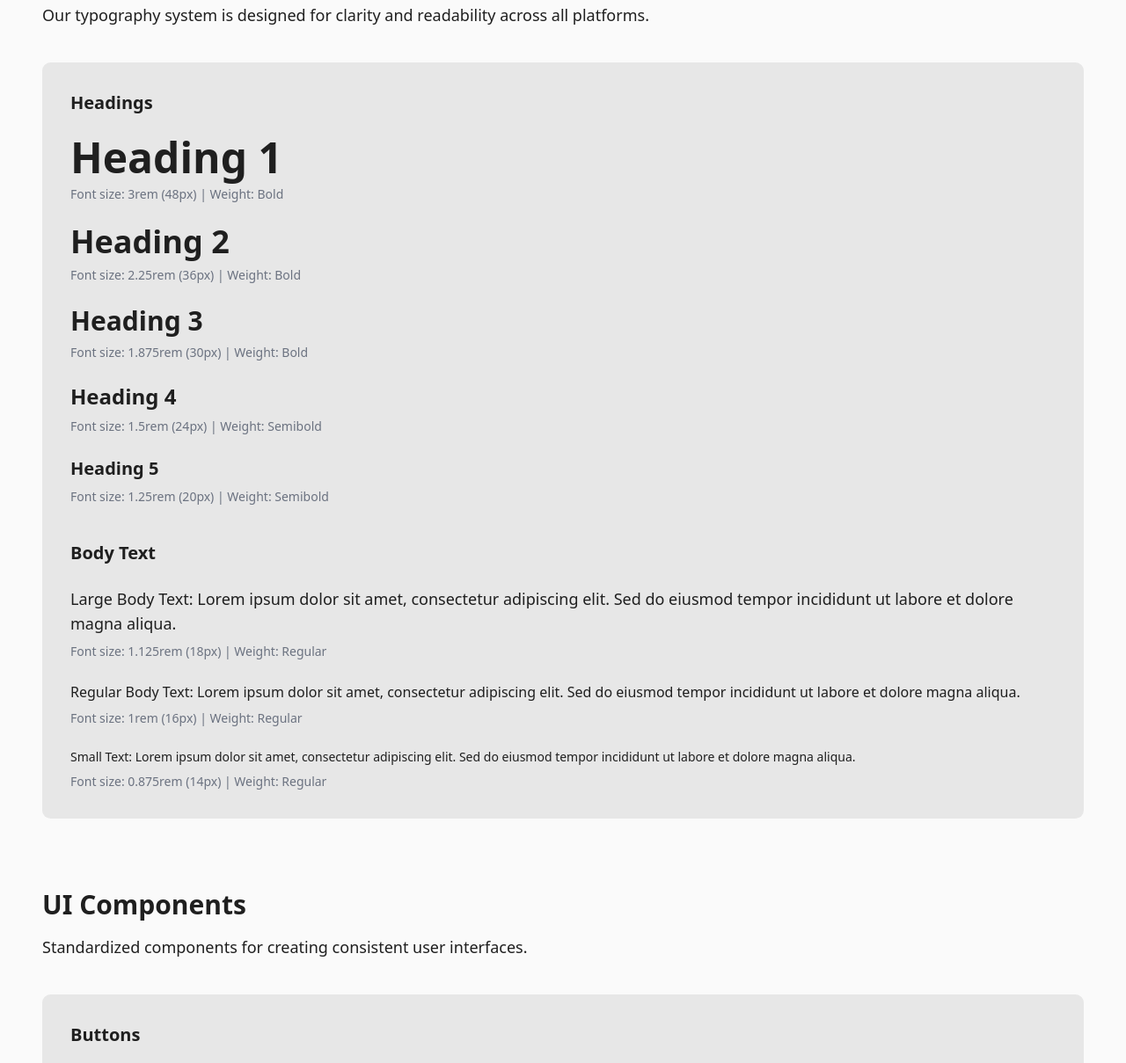
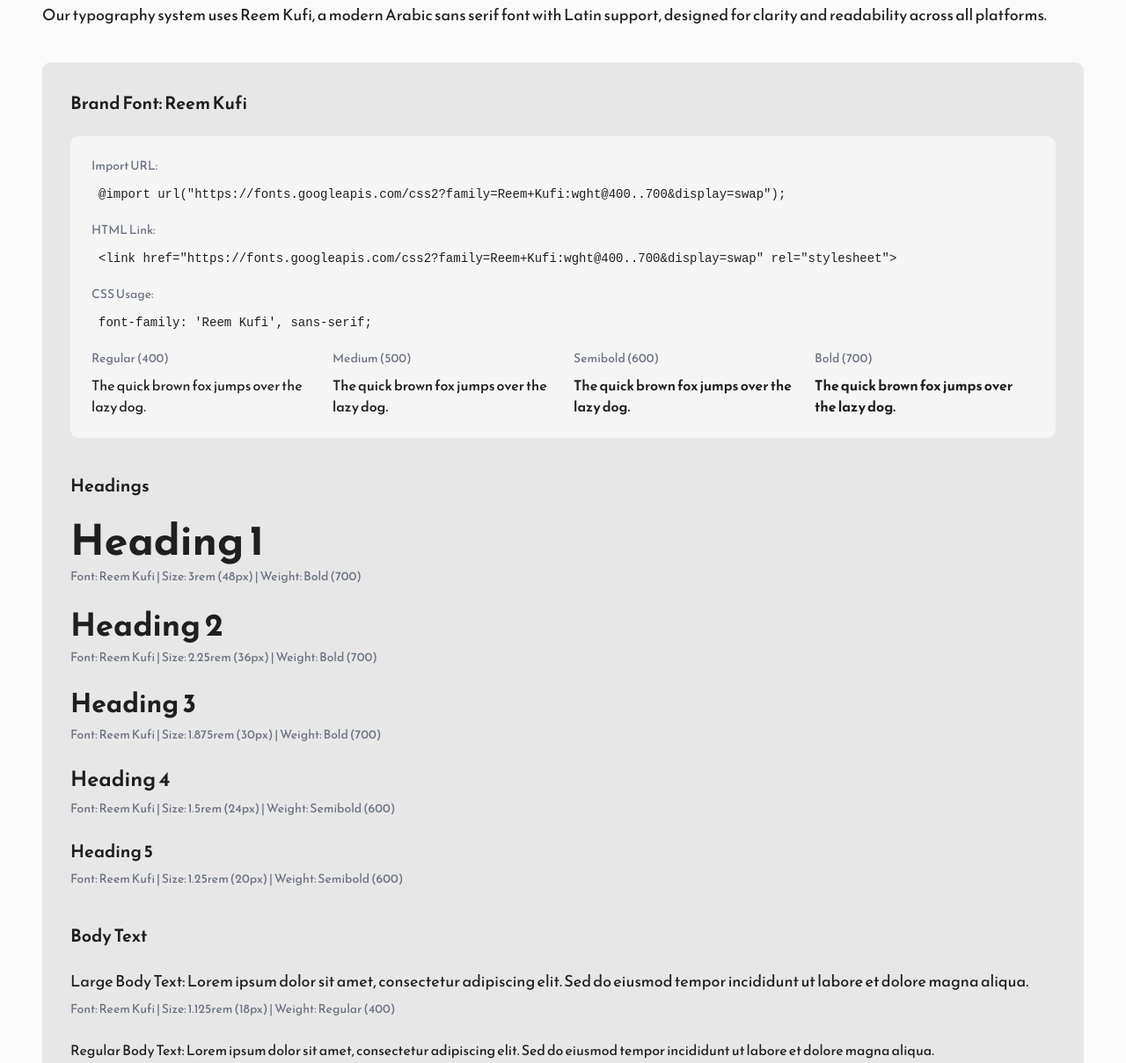
Before and after one commit to Web-ForgeX/Branding, a plain HTML site: page index.html in a window 1280 px wide. Shown: the part 2030-3239 px from the top of the page at 88% size. Drawn offline with nearby package versions, Linux system fonts and the light colour scheme.

Commit message:
Added font

```diff
--- a/index.html
+++ b/index.html
@@ -5,6 +5,9 @@
   <meta name="viewport" content="width=device-width, initial-scale=1.0">
   <title>ForgeX Branding Guidelines</title>
   <link href="https://cdnjs.cloudflare.com/ajax/libs/tailwindcss/2.2.19/tailwind.min.css" rel="stylesheet">
+  <link rel="preconnect" href="https://fonts.googleapis.com">
+  <link rel="preconnect" href="https://fonts.gstatic.com" crossorigin>
+  <link href="https://fonts.googleapis.com/css2?family=Reem+Kufi:wght@400..700&display=swap" rel="stylesheet">
   <style>
     :root {
       --color-background: oklch(98.51% 0 0);
@@ -35,11 +38,13 @@
       --radius-md: calc(0.6rem - 2px);
       --radius-lg: 0.6rem;
       --radius-xl: calc(0.6rem + 4px);
+      --font-family: 'Reem Kufi', sans-serif;
     }
 
     body {
       background-color: var(--color-background);
       color: var(--color-foreground);
+      font-family: var(--font-family);
     }
 
     .primary-bg {
@@ -132,9 +137,28 @@
       align-items: center;
       margin: 0 1rem 1.5rem 0;
     }
+
+    .font-example {
+      margin-bottom: 2rem;
+      padding: 1.5rem;
+      background-color: var(--color-muted);
+      border-radius: var(--radius-lg);
+    }
+
+    .font-weights {
+      display: flex;
+      flex-wrap: wrap;
+      gap: 1.5rem;
+      margin-top: 1rem;
+    }
+
+    .font-weight-example {
+      flex: 1;
+      min-width: 200px;
+    }
   </style>
 </head>
-<body class="font-sans">
+<body>
   <!-- Navigation -->
   <nav class="py-4 px-6 md:px-12 flex justify-between items-center border-b border-color">
     <div class="text-2xl font-bold">ForgeX</div>
@@ -260,32 +284,63 @@
     <section id="typography" class="mb-20">
       <div class="mb-10">
         <h2 class="text-3xl font-bold mb-4">Typography</h2>
-        <p class="text-lg">Our typography system is designed for clarity and readability across all platforms.</p>
+        <p class="text-lg">Our typography system uses Reem Kufi, a modern Arabic sans serif font with Latin support, designed for clarity and readability across all platforms.</p>
       </div>
 
       <div class="card-bg rounded-card p-8">
+        <div class="mb-10">
+          <h3 class="text-xl font-semibold mb-6">Brand Font: Reem Kufi</h3>
+          <div class="font-example">
+            <p class="text-sm mb-1 text-gray-500">Import URL:</p>
+            <div class="color-code mb-4">@import url("https://fonts.googleapis.com/css2?family=Reem+Kufi:wght@400..700&display=swap");</div>
+            <p class="text-sm mb-1 text-gray-500">HTML Link:</p>
+            <div class="color-code mb-4">&lt;link href="https://fonts.googleapis.com/css2?family=Reem+Kufi:wght@400..700&display=swap" rel="stylesheet"&gt;</div>
+            <p class="text-sm mb-1 text-gray-500">CSS Usage:</p>
+            <div class="color-code mb-4">font-family: 'Reem Kufi', sans-serif;</div>
+
+            <div class="font-weights">
+              <div class="font-weight-example">
+                <p class="text-sm text-gray-500 mb-2">Regular (400)</p>
+                <p style="font-weight: 400">The quick brown fox jumps over the lazy dog.</p>
+              </div>
+              <div class="font-weight-example">
+                <p class="text-sm text-gray-500 mb-2">Medium (500)</p>
+                <p style="font-weight: 500">The quick brown fox jumps over the lazy dog.</p>
+              </div>
+              <div class="font-weight-example">
+                <p class="text-sm text-gray-500 mb-2">Semibold (600)</p>
+                <p style="font-weight: 600">The quick brown fox jumps over the lazy dog.</p>
+              </div>
+              <div class="font-weight-example">
+                <p class="text-sm text-gray-500 mb-2">Bold (700)</p>
+                <p style="font-weight: 700">The quick brown fox jumps over the lazy dog.</p>
+              </div>
+            </div>
+          </div>
+        </div>
+
         <div class="mb-10">
           <h3 class="text-xl font-semibold mb-6">Headings</h3>
           <div class="space-y-6">
             <div>
               <h1 class="text-5xl font-bold">Heading 1</h1>
-              <p class="text-sm mt-2 text-gray-500">Font size: 3rem (48px) | Weight: Bold</p>
+              <p class="text-sm mt-2 text-gray-500">Font: Reem Kufi | Size: 3rem (48px) | Weight: Bold (700)</p>
             </div>
             <div>
               <h2 class="text-4xl font-bold">Heading 2</h2>
-              <p class="text-sm mt-2 text-gray-500">Font size: 2.25rem (36px) | Weight: Bold</p>
+              <p class="text-sm mt-2 text-gray-500">Font: Reem Kufi | Size: 2.25rem (36px) | Weight: Bold (700)</p>
             </div>
             <div>
               <h3 class="text-3xl font-bold">Heading 3</h3>
-              <p class="text-sm mt-2 text-gray-500">Font size: 1.875rem (30px) | Weight: Bold</p>
+              <p class="text-sm mt-2 text-gray-500">Font: Reem Kufi | Size: 1.875rem (30px) | Weight: Bold (700)</p>
             </div>
             <div>
               <h4 class="text-2xl font-semibold">Heading 4</h4>
-              <p class="text-sm mt-2 text-gray-500">Font size: 1.5rem (24px) | Weight: Semibold</p>
+              <p class="text-sm mt-2 text-gray-500">Font: Reem Kufi | Size: 1.5rem (24px) | Weight: Semibold (600)</p>
             </div>
             <div>
               <h5 class="text-xl font-semibold">Heading 5</h5>
-              <p class="text-sm mt-2 text-gray-500">Font size: 1.25rem (20px) | Weight: Semibold</p>
+              <p class="text-sm mt-2 text-gray-500">Font: Reem Kufi | Size: 1.25rem (20px) | Weight: Semibold (600)</p>
             </div>
           </div>
         </div>
@@ -295,15 +350,15 @@
           <div class="space-y-6">
             <div>
               <p class="text-lg">Large Body Text: Lorem ipsum dolor sit amet, consectetur adipiscing elit. Sed do eiusmod tempor incididunt ut labore et dolore magna aliqua.</p>
-              <p class="text-sm mt-2 text-gray-500">Font size: 1.125rem (18px) | Weight: Regular</p>
+              <p class="text-sm mt-2 text-gray-500">Font: Reem Kufi | Size: 1.125rem (18px) | Weight: Regular (400)</p>
             </div>
             <div>
               <p>Regular Body Text: Lorem ipsum dolor sit amet, consectetur adipiscing elit. Sed do eiusmod tempor incididunt ut labore et dolore magna aliqua.</p>
-              <p class="text-sm mt-2 text-gray-500">Font size: 1rem (16px) | Weight: Regular</p>
+              <p class="text-sm mt-2 text-gray-500">Font: Reem Kufi | Size: 1rem (16px) | Weight: Regular (400)</p>
             </div>
             <div>
               <p class="text-sm">Small Text: Lorem ipsum dolor sit amet, consectetur adipiscing elit. Sed do eiusmod tempor incididunt ut labore et dolore magna aliqua.</p>
-              <p class="text-sm mt-2 text-gray-500">Font size: 0.875rem (14px) | Weight: Regular</p>
+              <p class="text-sm mt-2 text-gray-500">Font: Reem Kufi | Size: 0.875rem (14px) | Weight: Regular (400)</p>
             </div>
           </div>
         </div>
@@ -363,7 +418,7 @@
               </li>
               <li class="flex items-start">
                 <span class="primary-bg rounded-full w-6 h-6 flex items-center justify-center mr-2 mt-1">✓</span>
-                <span>Maintain consistent spacing between elements</span>
+                <span>Always use Reem Kufi font for all text elements</span>
               </li>
               <li class="flex items-start">
                 <span class="primary-bg rounded-full w-6 h-6 flex items-center justify-center mr-2 mt-1">✓</span>
@@ -380,7 +435,7 @@
             <ul class="space-y-3">
               <li class="flex items-start">
                 <span class="destructive-bg rounded-full w-6 h-6 flex items-center justify-center mr-2 mt-1">✗</span>
-                <span>Mix different border radius values on the same page</span>
+                <span>Use fonts other than Reem Kufi for any branded materials</span>
               </li>
               <li class="flex items-start">
                 <span class="destructive-bg rounded-full w-6 h-6 flex items-center justify-center mr-2 mt-1">✗</span>
@@ -392,7 +447,7 @@
               </li>
               <li class="flex items-start">
                 <span class="destructive-bg rounded-full w-6 h-6 flex items-center justify-center mr-2 mt-1">✗</span>
-                <span>Use destructive colors for non-destructive actions</span>
+                <span>Mix different font weights inappropriately</span>
               </li>
             </ul>
           </div>
```
